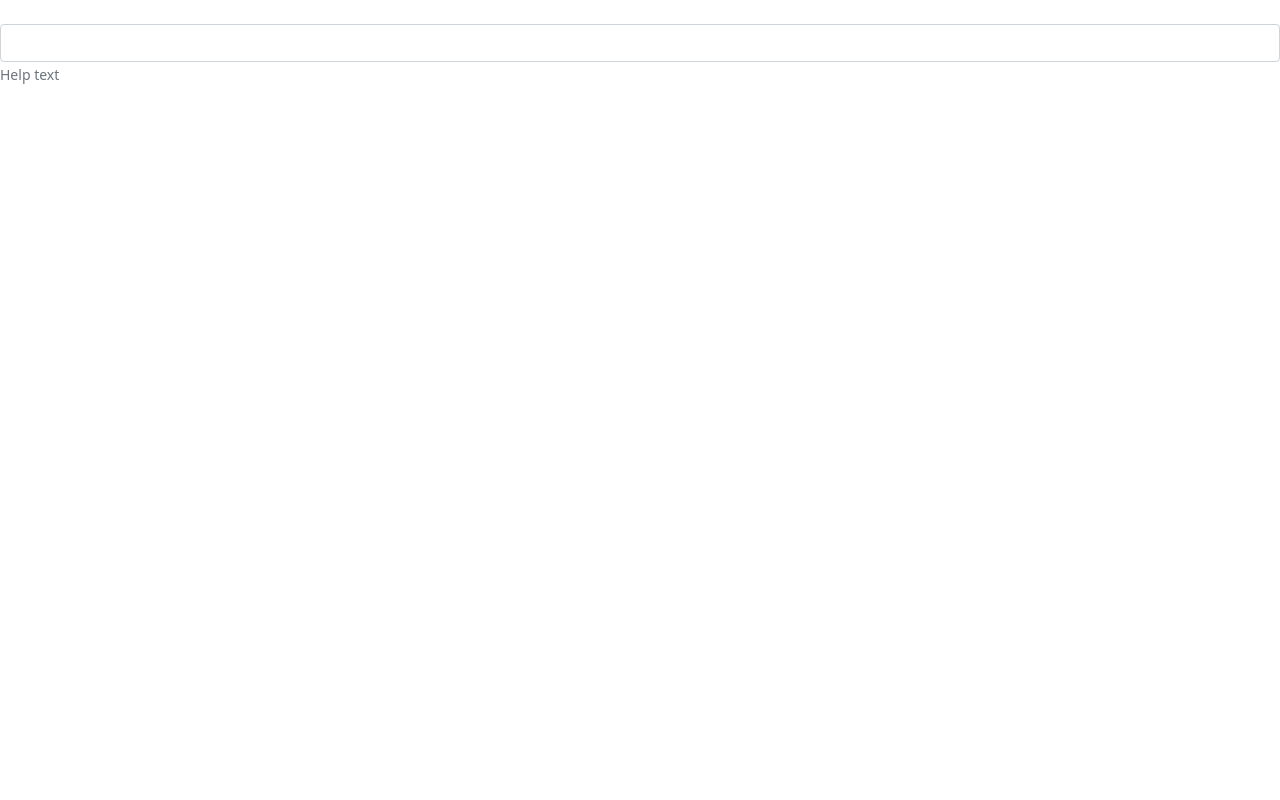
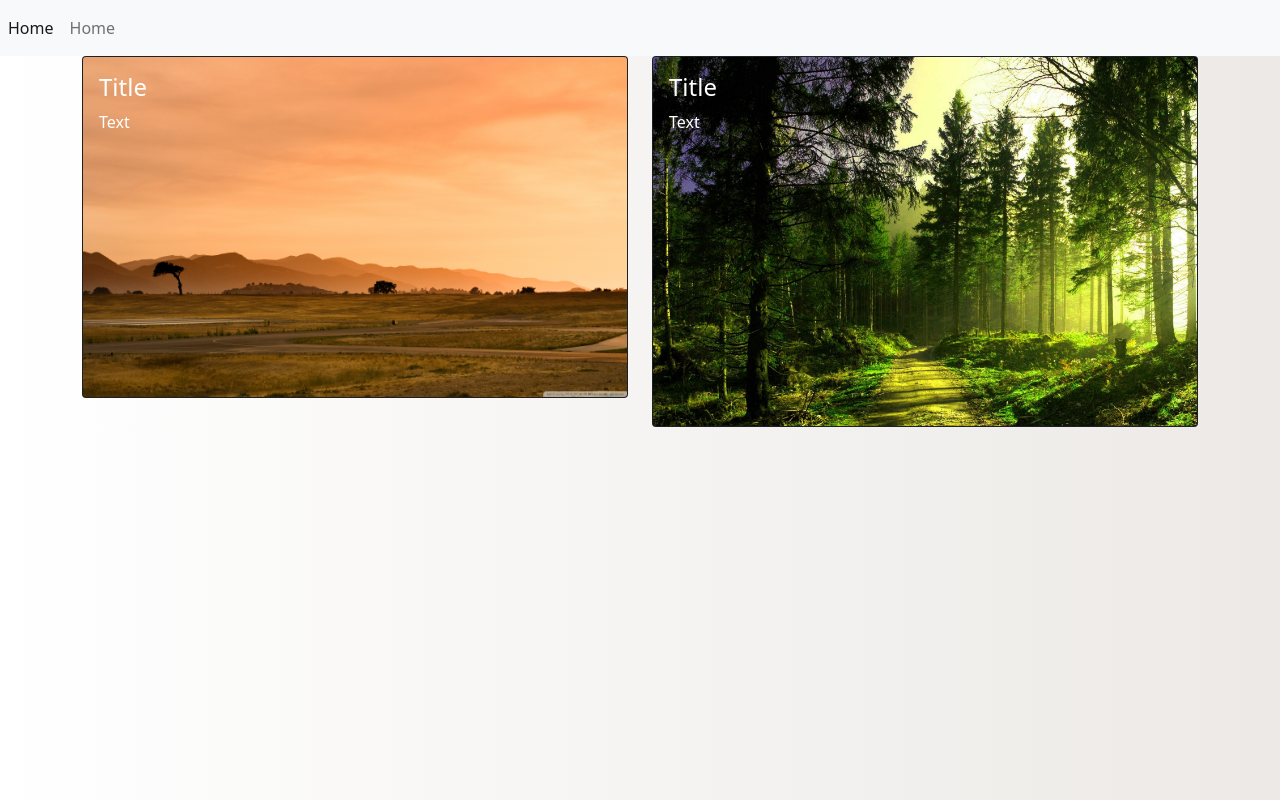
Before and after one commit to jhonReyCerna/safa, a plain HTML site: page public/index.html in a window 1280 px wide. Drawn offline with Linux system fonts and the light colour scheme.

Commit message:
added cards

```diff
--- /dev/null
+++ b/public/assets/styles/principal.css
@@ -0,0 +1,5 @@
+body {
+    background: #ECE9E6;  /* fallback for old browsers */
+    background: -webkit-linear-gradient(to right, #FFFFFF, #ECE9E6);  /* Chrome 10-25, Safari 5.1-6 */
+    background: linear-gradient(to right, #FFFFFF, #ECE9E6); /* W3C, IE 10+/ Edge, Firefox 16+, Chrome 26+, Opera 12+, Safari 7+ */
+}
--- a/public/index.html
+++ b/public/index.html
@@ -6,13 +6,39 @@
     <meta name="viewport" content="width=device-width, initial-scale=1.0">
     <title>Document</title>
     <link rel="stylesheet" href="/lib/bootstrap-5.0.2-dist/css/bootstrap.css">
+    <link rel="stylesheet" href="/public/assets/styles/principal.css">
 </head>
 <body>
-    <div class="mb-3">
-      <label for="" class="form-label"></label>
-      <input type="email" class="form-control" name="" id="" aria-describedby="emailHelpId" placeholder="">
-      <small id="emailHelpId" class="form-text text-muted">Help text</small>
+    <nav class="navbar navbar-expand navbar-light bg-light">
+        <div class="nav navbar-nav">
+            <a class="nav-item nav-link active" href="#">Home <span class="visually-hidden">(current)</span></a>
+            <a class="nav-item nav-link" href="#">Home</a>
+        </div>
+    </nav>
+
+    <div class="container">
+        <div class="row">
+            <div class="col">
+                <div class="card bg-dark text-white">
+                  <img class="card-img" src="/public/res/drawable/sabana.jpg" alt="">
+                  <div class="card-img-overlay">
+                    <h4 class="card-title">Title</h4>
+                    <p class="card-text">Text</p>
+                  </div>
+                </div>
+            </div>
+            <div class="col">
+                <div class="card bg-dark text-white">
+                  <img class="card-img" src="/public/res/drawable/bosque.jpg" alt="">
+                  <div class="card-img-overlay">
+                    <h4 class="card-title">Title</h4>
+                    <p class="card-text">Text</p>
+                  </div>
+                </div>
+            </div>
+        </div>
     </div>
+
 </body>
     <script src="/lib/bootstrap-5.0.2-dist/js/bootstrap.js"></script>
 </html>
```
Also changed, not shown: public/assets/scripts/app.js (added), public/res/drawable/bosque.jpg (added), public/res/drawable/sabana.jpg (added).
